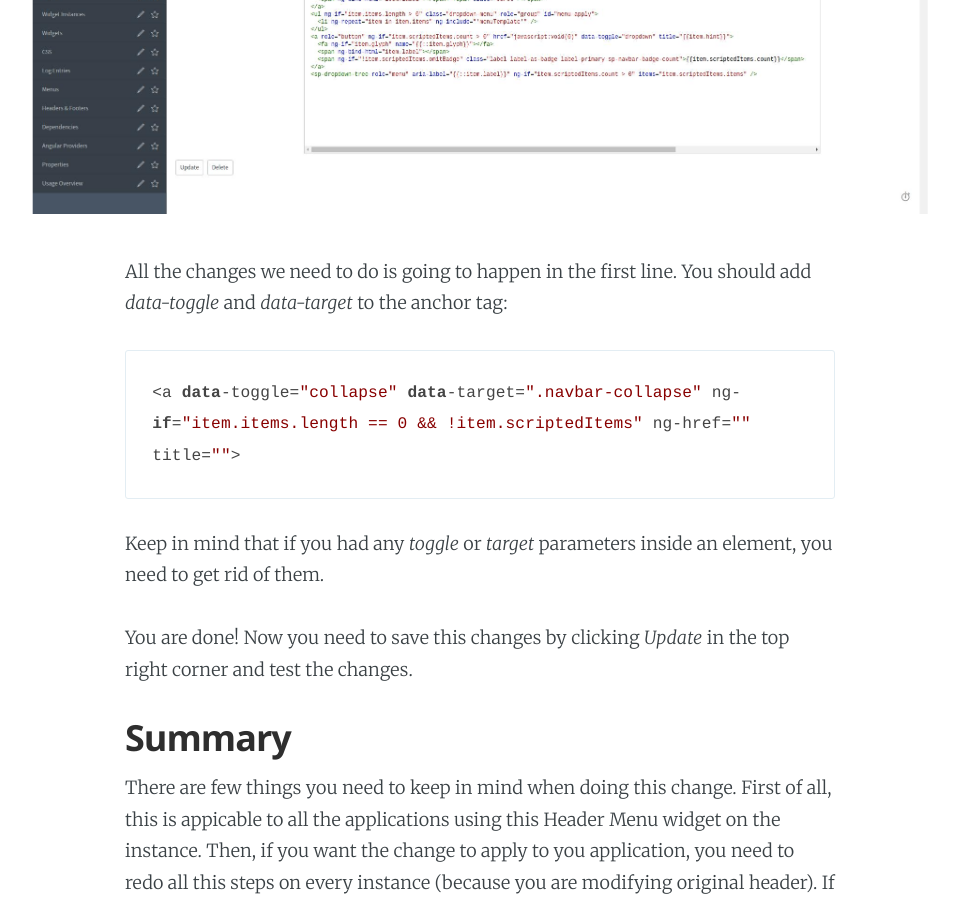
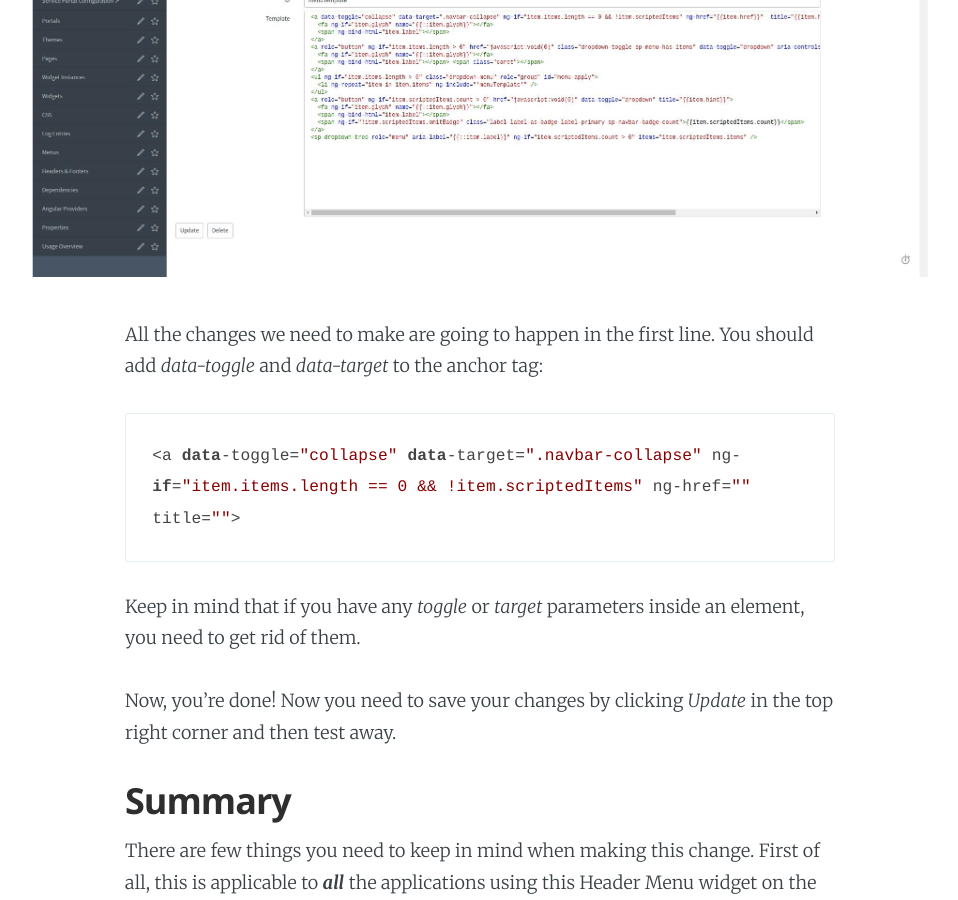
Before and after one commit to ReddyKR/snow-blog, a Jekyll site: the page built from _posts/2017-11-01-Service-Portal-Mobile-Menu.md, in a window 1280 px wide and 900 px high, scrolled down 3571 px. Shown: the whole window, without its empty margins (160-1118 px from the left). Built offline with Jekyll 4.4.1, drawn with Linux system fonts in a browser that asks for light colours; nearby versions of some CDN libraries; some of the changed text lies outside the part shown.

Commit message:
Adding Jon's suggestions

````diff
--- a/_posts/2017-11-01-Service-Portal-Mobile-Menu.md
+++ b/_posts/2017-11-01-Service-Portal-Mobile-Menu.md
@@ -14,39 +14,39 @@
 logo: 'assets/images/jg_logo_white.png'
 ---
 
-While developing an application for Service Portal you are given many features out of the box. You get a responsive environment with widgets that you can use on several pages. But what if you need to change some of that out of the box parts? After having my application tested I was given a task to change the behaviour of the menu on mobile view.
+While developing an application for Service Portal, you are provided with  many features “out of the box”. You get an responsive environment with widgets that can be used on several different pages. But what if you need to change some of those  “out of the box” parts? After one of my applications was tested by QA,  I was given a task to change the behavior  of the menu on mobile view.
 
 ## How it works now
 ![Incorrect](/assets/images/MenuMobile/mobile-menu-incorrect.gif)
-During the testing the mobile menu was inconsistent. When pressed on one of the options it sometimes did collapse, the other times it did not.
+Throughout testing, the mobile menu performance was largely inconsistent. When pressing  on one of the options it occasionally  collapsed however, other times it did not.
 
 ## How it should be
 ![Correct](/assets/images/MenuMobile/mobile-menu-correct.gif)
-I was asked to change the menu to collapse every time you click a link. Overall, you usually want to see the page after clicking the menu link, and not have to collapse it every time manually. It would be nice if you could choose if you want it to collapse or not in the Service Portal Menu configuration, but there is none. Then again, the current behaviour makes it collapse once every few times, which is unacceptable.
+I was asked to change the menu to collapse every time a link is clicked, thus improving the user experience by freeing up valuable screen real estate. Overall, you usually want to see the intended page after clicking the menu link, and not have to collapse the menu manually every time.Ideally, this would be something that could be toggled on and off  in Service  Portal, but sadly that option doesn’t exist.l   The current behavior performs intermittently, which makes for an unacceptable user experience.
 
 ##  Changing it
 
-Fortunately, there is an easy fix to that. All you need to do is go to Service Portal Menu application:
+Fortunately, there is an easy fix. All you’ll need to do is go to Service Portal Menu application:
 
 ![Menu](/assets/images/MenuMobile/service-portal-menu.jpeg)
-Select the Header Menu that your Service Portal use.
+Select the Header Menu that your Service Portal uses.
 
-There are options for changing Menu as a widget itself. You can modify it to your need, but the change that we need to make is not in this widget itself, but in an angular template. Therefore you need to scroll down, select *ng-template* tab and click on *menuTemplate*:
+There are options for changing Menu as a widget itself. You can modify it to your needs, but the change that we need to make is not in this widget itself, but in an angular template. Therefore you’ll need to scroll down, select *ng-template* tab and click on *menuTemplate*:
 
 ![menuTemplate](/assets/images/MenuMobile/menu-bottom.jpeg)
 
-At this point you may need to change the current application scope to global, or just use the link that is on the popup showing if you are in a different scope than global. After that you can change the code:
+At this point you may need to change the current application scope to global or if you are in a different scope than global, just use the link on the popup dialog showing. . After that you can then change the code:
 
 ![Code change](/assets/images/MenuMobile/menu-template.jpeg)
 
-All the changes we need to do is going to happen in the first line. You should add *data-toggle* and *data-target* to the anchor tag:
+All the changes we need to make  are  going to happen in the first line. You should add *data-toggle* and *data-target* to the anchor tag:
 ``` html
 <a data-toggle="collapse" data-target=".navbar-collapse" ng-if="item.items.length == 0 && !item.scriptedItems" ng-href="{{item.href}}"  title="{{item.hint}}">
 ```
-Keep in mind that if you had any *toggle* or *target* parameters inside an element, you need to get rid of them.
+Keep in mind that if you have  any *toggle* or *target* parameters inside an element, you need to get rid of them.
 
-You are done! Now you need to save this changes by clicking *Update* in the top right corner and test the changes.
+Now, you’re done! Now you need to save your  changes by clicking *Update* in the top right corner and then test away.
 
 ##  Summary
 
-There are few things you need to keep in mind when doing this change. First of all, this is appicable to all the applications using this Header Menu widget on the instance. Then, if you want the change to apply to you application, you need to redo all this steps on every instance (because you are modifying original header). If you need to have the change bind with your application if should work if you clone this header and use it as your own custom widget. Lastly, this is a change to existing code, that was created by ServiceNow itself, tested and deployed to be used by the customers. My change may break something, that I am not able to check. Therefore after doing this change, test your application and check if it meets your requirements, because I am not responsible for anything that will happen after following this tutorial.
+There are few things you need to keep in mind when making this change. First of all, this is applicable  to ***all*** the applications using this Header Menu widget on the instance. Then, if you want the change to apply to your application, you’ll need to redo all steps on every instance (because you’re modifying original header). If you need to have the change bind with your application, it should work if you clone this header and use it as your own custom widget. Lastly, this is a change to existing code that was created by ServiceNow itself, tested and deployed to be used by customers. My change may break something, so keep in mind that your own personal mileage may vary. After making  this change, test your application thoroughly and check if it meets your requirements.
````
